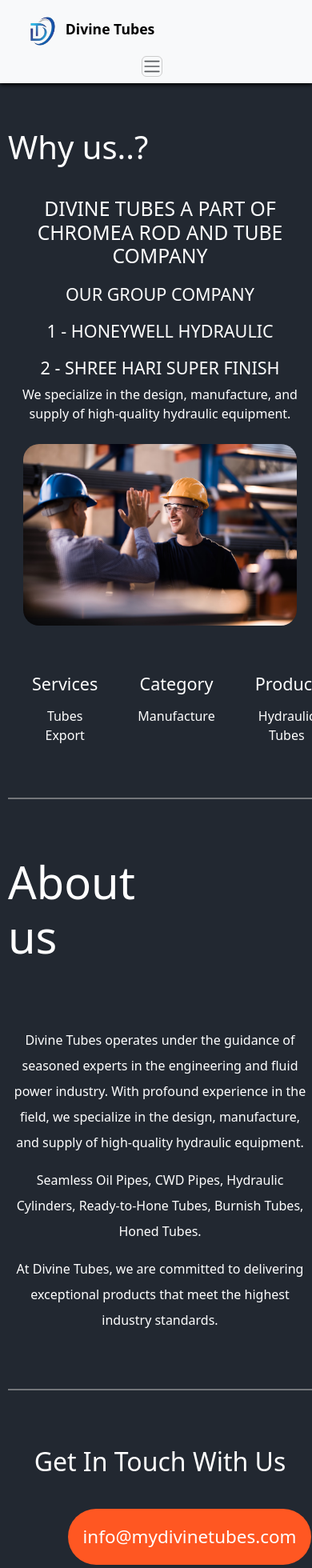
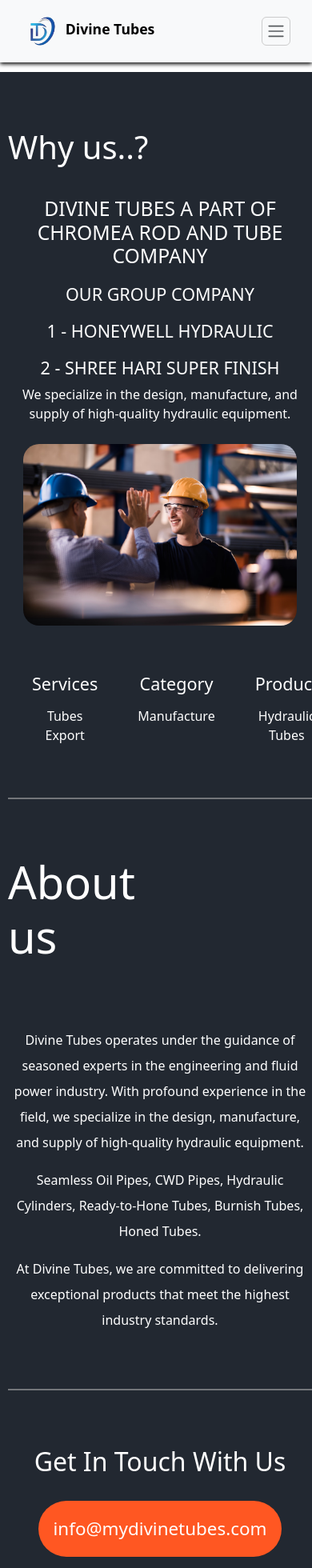
Before and after one commit to devarsh8519/divine, a React (Create React App) app: page /profile in a window 390 px wide. Shown: the top 1960 px of the page at 80% size. Built offline with nearby package versions, Linux system fonts and the light colour scheme.

Commit message:
first commit

```diff
--- a/src/CSS/Custom.css
+++ b/src/CSS/Custom.css
@@ -810,7 +810,7 @@
     }
 
     .navbar-nav {
-        grid-template-columns: 1fr 1fr 1fr;
+        grid-template-columns: 1fr;
         gap: 10px;
     }
 
@@ -897,7 +897,9 @@
     .navbar-toggler {
         display: block;
         font-size: 1.5rem;
-        margin-left: 150px;
+        justify-content: right;
+        align-items:flex-end;
+        /* margin-left: 150px; */
         padding-left: 10px;
         color: #fff; /* Adjust as needed */
         border: 1px solid #ccc;
@@ -1256,13 +1258,13 @@
 
     .navbar-toggler {
         font-size: 1.0rem;
-        padding: 0px;
+        padding: 5px;
     }
 
     /* Main  change*/
     .d {
         margin-top: 80px;
-        padding: 10px;
+        padding: 0px;
         max-width: 100%;
         box-sizing: border-box;
         flex-direction: column;
@@ -1335,11 +1337,11 @@
     }
 
     .sq {
-        width: 85%;
+        width: 90%;
         height: 85px;
-        margin: 10px 30px;
+        margin-left: 0;
         display: flex;
-        padding: 10px 2px;
+        padding: 10px;
 
     }
 
@@ -1348,8 +1350,7 @@
     }
 
     .sq h5 {
-        text-align: left;
-        margin-left: 30px;
+        margin:  0 auto;
 
     }
 
@@ -1454,12 +1455,11 @@
     .touch .mail {
         height: 70px;
         width: 300px;
-        margin: 0 auto;
-        margin-top: 30px;
-        margin-bottom: 30px;
         font-size: 1.4rem;
-        justify-content: center;
-        align-items: center;
+        margin:0 auto;
+       margin-top: 30px;
+        margin-bottom: 50px;
+
 
     }
 
@@ -1470,19 +1470,13 @@
     }
 
     .con {
-        /* margin-left: 50px; */
-        margin-top: 40px;
+        margin-top: 0px;
     }
 
     .off {
         display: flex;
         align-items: center;
-        margin-bottom: 10px;
-    }
-
-
-    .text {
-        /* padding-left: 10px; */
+        margin-bottom: 0px;
     }
 
     .text h4 {
@@ -1491,11 +1485,7 @@
     }
 
     .text p {
-        margin: 0;
-        padding-top: 10px;
-        display: block;
-        text-align: left;
-        width: 100%;
+        margin: 0 auto;
         font-size: 0.9rem;
     }
 
@@ -1554,17 +1544,18 @@
     }
 
     .profile .touch .mail {
-        margin-left: 75px;
-        margin-bottom: 80px;
+       margin:0 auto;
+       margin-top: 30px;
+        margin-bottom: 50px;
     }
 
     .profile .touch iframe {
         width: 90%;
-        margin-left: 30px;
+        margin :0 auto;
     }
 
     .profile .touch .con {
-        margin-left: 10px;
+        margin: 0 auto;
         font-size: 0.9rem;
     }
 }
--- a/src/Pages/Navbar.js
+++ b/src/Pages/Navbar.js
@@ -41,41 +41,94 @@
 // }
 
 // export default Navbar;
-import React from 'react';
+// import React from 'react';
+// import { Link } from 'react-router-dom';
+
+// function Navbar() {
+
+
+//   return (
+//     <nav className="navbar navbar-expand-lg">
+//       <div className="container">
+//         <div className="navbar-brand d-flex" href="#">
+//           <img src="Images/Logo.avif" className="img-fluid a" alt="Logo" />
+//           <p className='p'>Divine Tubes</p>
+//         </div>
+//         <button className="navbar-toggler" type="button" data-bs-toggle="collapse" data-bs-target="#navbarNav" aria-controls="navbarNav" aria-expanded="false" aria-label="Toggle navigation">
+//           <span className="navbar-toggler-icon"></span>
+//         </button>
+//         <div className="collapse navbar-collapse" id="navbarNav">
+//           <ul className="navbar-nav ms-auto">
+//             <li className="nav-item">
+//               <Link to="/" className="b">Home</Link>
+//             </li>
+//             <li className="nav-item">
+//               <Link to="/profile" className="b">Company Profile</Link>
+//             </li>
+//             <li className="nav-item">
+//               <Link to="/products" className="b">Products</Link>
+//             </li>
+//             <li className="nav-item">
+//               <Link to="/application" className="b">Industry</Link>
+//             </li>
+//             <li className="nav-item">
+//               <Link to="/service" className="b">Service Area</Link>
+//             </li>
+//             <li className="nav-item">
+//               <Link to="/touch" className="b">Contact Us</Link>
+//             </li>
+//           </ul>
+//         </div>
+//       </div>
+//     </nav>
+//   );
+// }
+
+// export default Navbar;
+import React, { useState } from 'react';
 import { Link } from 'react-router-dom';
 
 function Navbar() {
+  const [expanded, setExpanded] = useState(false);
 
+  const toggleNavbar = () => setExpanded(!expanded);
+  const closeNavbar = () => setExpanded(false);
 
   return (
-    <nav className="navbar navbar-expand-lg">
+    <nav className="navbar navbar-expand-lg" expanded={expanded.toString()}>
       <div className="container">
         <div className="navbar-brand d-flex" href="#">
           <img src="Images/Logo.avif" className="img-fluid a" alt="Logo" />
           <p className='p'>Divine Tubes</p>
         </div>
-        <button className="navbar-toggler" type="button" data-bs-toggle="collapse" data-bs-target="#navbarNav" aria-controls="navbarNav" aria-expanded="false" aria-label="Toggle navigation">
+        <button
+          className="navbar-toggler"
+          type="button"
+          onClick={toggleNavbar}
+          aria-controls="navbarNav"
+          aria-expanded={expanded}
+          aria-label="Toggle navigation">
           <span className="navbar-toggler-icon"></span>
         </button>
-        <div className="collapse navbar-collapse" id="navbarNav">
+        <div className={`collapse navbar-collapse ${expanded ? 'show' : ''}`} id="navbarNav">
           <ul className="navbar-nav ms-auto">
             <li className="nav-item">
-              <Link to="/" className="b">Home</Link>
+              <Link to="/" className="b" onClick={closeNavbar}>Home</Link>
             </li>
             <li className="nav-item">
-              <Link to="/profile" className="b">Company Profile</Link>
+              <Link to="/profile" className="b" onClick={closeNavbar}>Company Profile</Link>
             </li>
             <li className="nav-item">
-              <Link to="/products" className="b">Products</Link>
+              <Link to="/products" className="b" onClick={closeNavbar}>Products</Link>
             </li>
             <li className="nav-item">
-              <Link to="/application" className="b">Industry</Link>
+              <Link to="/application" className="b" onClick={closeNavbar}>Industry</Link>
             </li>
             <li className="nav-item">
-              <Link to="/service" className="b">Service Area</Link>
+              <Link to="/service" className="b" onClick={closeNavbar}>Service Area</Link>
             </li>
             <li className="nav-item">
-              <Link to="/touch" className="b">Contact Us</Link>
+              <Link to="/touch" className="b" onClick={closeNavbar}>Contact Us</Link>
             </li>
           </ul>
         </div>
```
